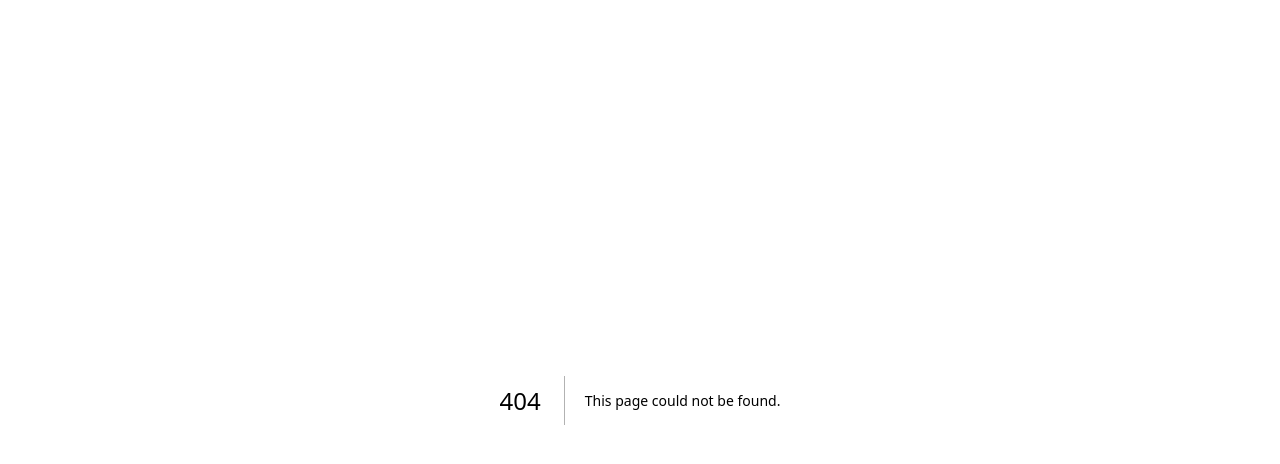
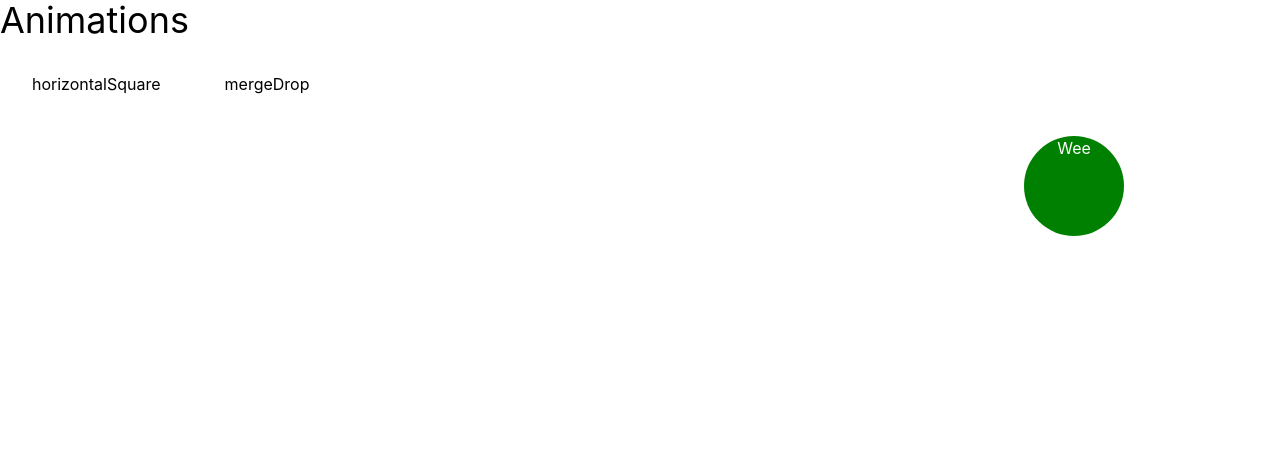
Before and after one commit to arvinsim/nextjs-research, a Next.js app: page /animations in a window 1280 px wide. Before the commit this address had no page. Shown: the top 464 px of the page. Built offline with nearby package versions, Linux system fonts and the light colour scheme.

Commit message:
Create initial box animation

```diff
--- /dev/null
+++ b/pages/animations.tsx
@@ -0,0 +1,61 @@
+import { useState } from "react";
+import styled from "styled-components";
+
+enum PageTypes {
+  HorizontalSquare = "horizontalSquare",
+  mergeDrop = "mergeDrop",
+}
+
+const Container = styled.div`
+  width: 100%;
+  height: 500px;
+`;
+
+const HorizontalAnimation = styled.div`
+  position: relative;
+  height: 100px;
+  width: 100px;
+  color: white;
+  background: red;
+  display: flex
+  align-items: center;
+  justify-content: center;
+  animation-name: goRight;
+  animation-duration: 4s;
+  animation-timing-function: ease-out;
+  animation-fill-mode: forwards;
+
+  @keyframes goRight {
+    0%   {background-color: red; left: 0}
+    100% {background-color: green; left: 80%; border-radius: 50%}
+  }
+`;
+
+function Animations() {
+  const [page, setPage] = useState<PageTypes>(PageTypes.HorizontalSquare);
+
+  return (
+    <div>
+      <h1 className={"text-4xl mb-8"}>Animations</h1>
+      <div className={"mb-10"}>
+        {Object.values(PageTypes).map((pageType) => {
+          return (
+            <button className={"mx-8"} onClick={() => setPage(pageType)}>
+              {pageType}
+            </button>
+          );
+        })}
+      </div>
+
+      <Container>
+        {page === PageTypes.HorizontalSquare && (
+          <HorizontalAnimation>
+            <div>Wee</div>
+          </HorizontalAnimation>
+        )}
+      </Container>
+    </div>
+  );
+}
+
+export default Animations;
```
